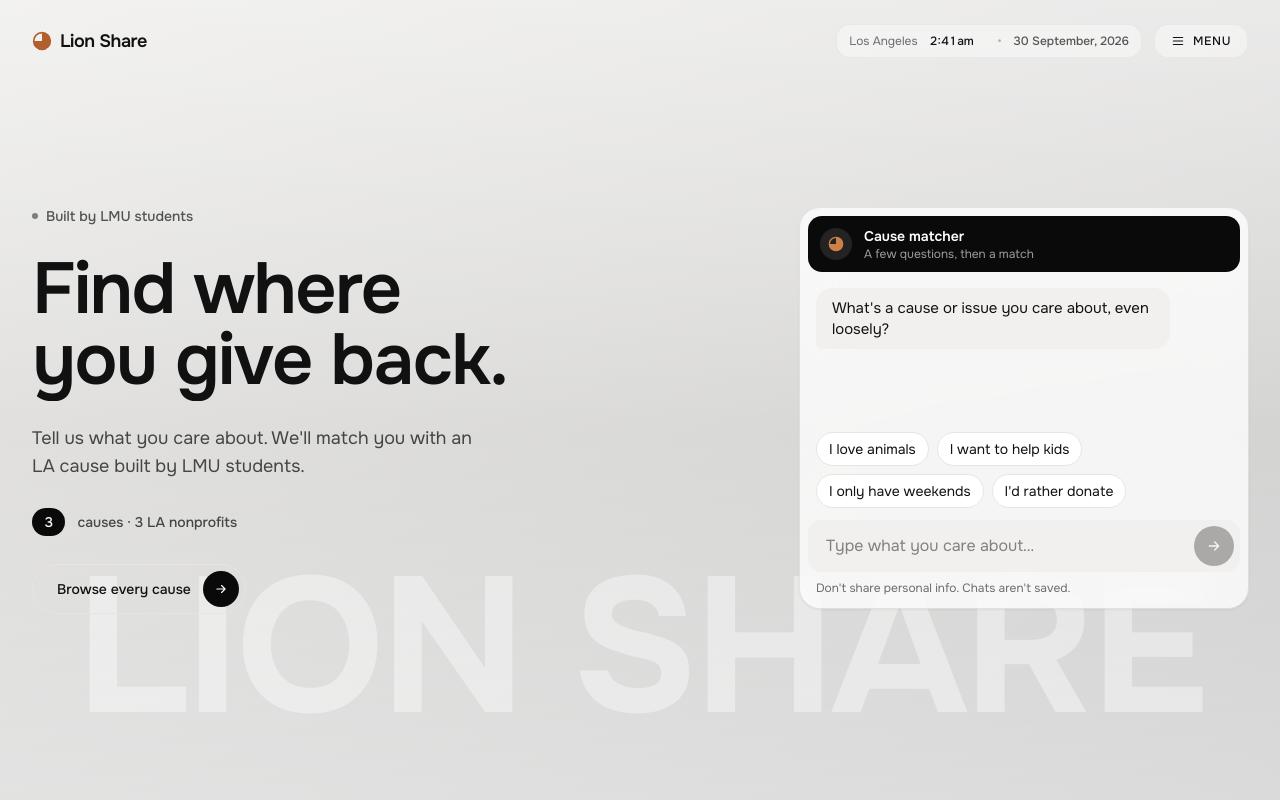
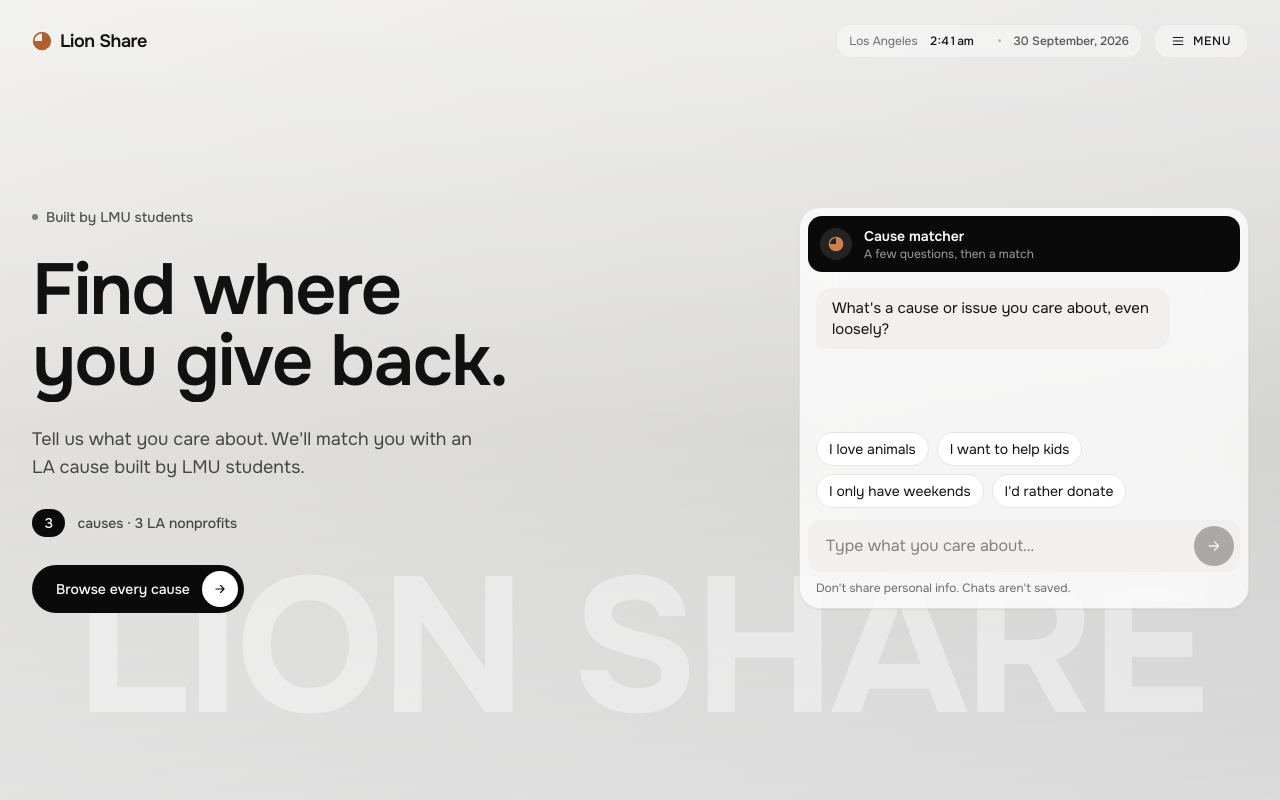
Before and after one commit to Animyst-Lab/Lmu-incubator, a Next.js app: page / in a window 1280 px wide. Shown: the top 800 px of the page. Built offline with nearby package versions, Linux system fonts and the light colour scheme.

Commit message:
Make the hero's Browse every cause button solid
The outline pill had a light border on the light gray hero, so it blended
into the background. Use the site's dark pill instead.

```diff
--- a/components/Hero.tsx
+++ b/components/Hero.tsx
@@ -45,7 +45,7 @@
             {nonprofitCount === 1 ? "nonprofit" : "nonprofits"}
           </div>
           <div {...reveal({ y: 12, delay: 750, intro: true, className: "flex flex-wrap gap-3" })}>
-            <PillButton href="#causes" variant="outline" arrow="right">
+            <PillButton href="#causes" variant="dark" arrow="right">
               Browse every cause
             </PillButton>
           </div>
```
